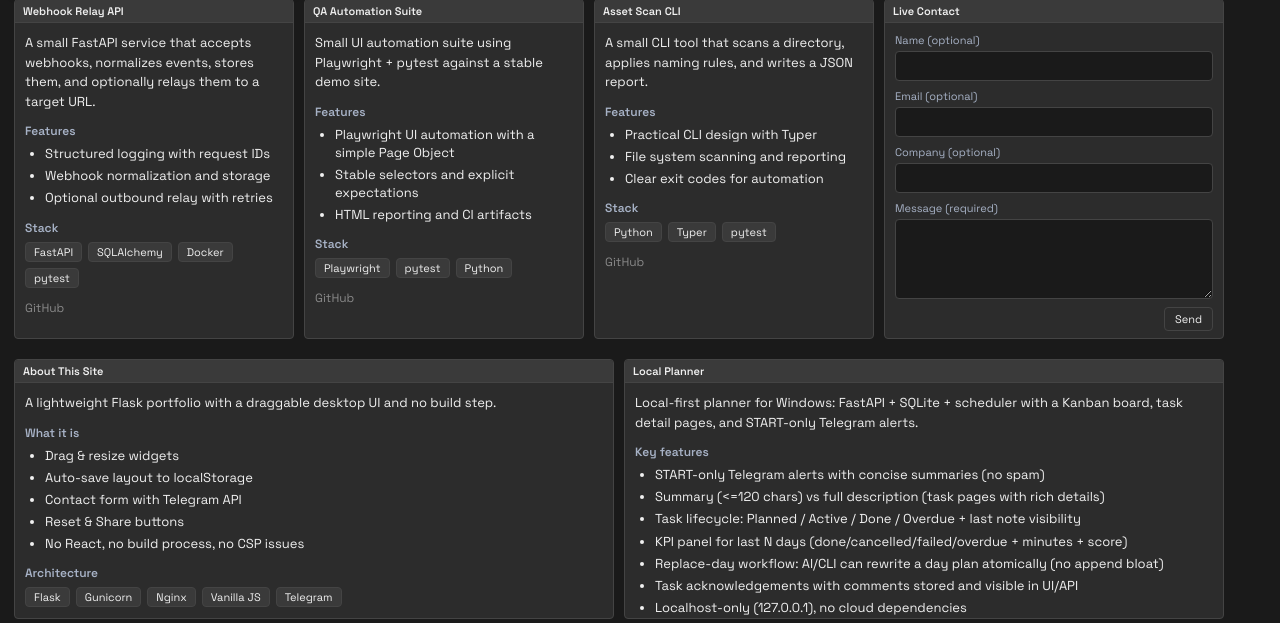
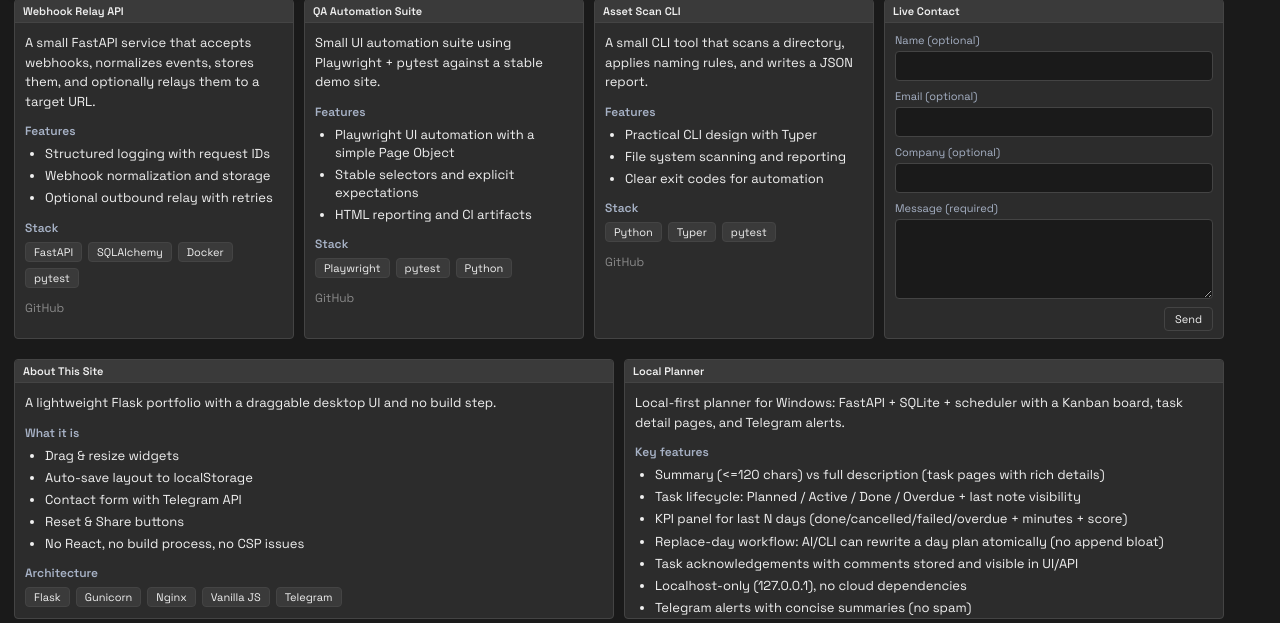
Before and after one commit to cyberpodolia/PortfolioDesk-flaskapp, a Flask app: page / in a window 1280 px wide. Shown: the part 511-1134 px from the top of the page. Run offline with Flask 3, Linux system fonts and the light colour scheme.

Commit message:
update front page info cv/links

```diff
--- a/templates/index.html
+++ b/templates/index.html
@@ -37,7 +37,7 @@
                         <p><strong>CyberPodolia</strong></p>
                         <p>CG / CV Engineer • Python Developer</p>
                         <p>15+ years across 3D, procedural workflows, and real-time pipelines (Houdini, Unreal Engine).</p>
-                        <p>I build local-first tools and production web services: Flask/FastAPI backends, CLI automation, QA suites, and protocol-driven orchestration.</p>
+                        <p>I build local-first tools and production web services: Python backends, CLI automation, QA suites, and protocol-driven orchestration.</p>
                         <p>Focus: synthetic data, computer vision, reliable pipelines, and clean ops (Linux, Docker, Nginx).</p>
                         <p><em>Building systems that feel like products.</em></p>
                     </div>
@@ -51,7 +51,7 @@
                     <div class="widget__body links-widget">
                         <ul>
                             <li><a href="https://github.com/cyberpodolia" target="_blank" rel="noreferrer">GitHub</a></li>
-                            <li><a href="https://linkedin.com/in/user" target="_blank" rel="noreferrer">LinkedIn</a></li>
+                            <li><a href="https://www.linkedin.com/in/cyber-podolia-8763463ab/" target="_blank" rel="noreferrer">LinkedIn</a></li>
                             <li><a href="/cv.pdf" target="_blank" rel="noreferrer">CV (PDF)</a></li>
                             <li><a href="mailto:cyberpodolia@proton.me">Email</a></li>
                         </ul>
@@ -269,17 +269,18 @@
                 <div class="widget">
                     <div class="widget__title">Local Planner</div>
                     <div class="widget__body repo-widget">
-                        <p class="repo-widget__description">Local-first planner for Windows: FastAPI + SQLite + scheduler with a Kanban board, task detail pages, and START-only Telegram alerts.</p>
+                        <p class="repo-widget__description">Local-first planner for Windows: FastAPI + SQLite + scheduler with a Kanban board, task detail pages, and Telegram alerts.</p>
                         <div class="repo-widget__section">
                             <h4>Key features</h4>
                             <ul>
-                                <li>START-only Telegram alerts with concise summaries (no spam)</li>
+
                                 <li>Summary (<=120 chars) vs full description (task pages with rich details)</li>
                                 <li>Task lifecycle: Planned / Active / Done / Overdue + last note visibility</li>
                                 <li>KPI panel for last N days (done/cancelled/failed/overdue + minutes + score)</li>
                                 <li>Replace-day workflow: AI/CLI can rewrite a day plan atomically (no append bloat)</li>
                                 <li>Task acknowledgements with comments stored and visible in UI/API</li>
                                 <li>Localhost-only (127.0.0.1), no cloud dependencies</li>
+                                 <li>Telegram alerts with concise summaries (no spam)</li>
                             </ul>
                         </div>
                         <div class="repo-widget__section">
```
